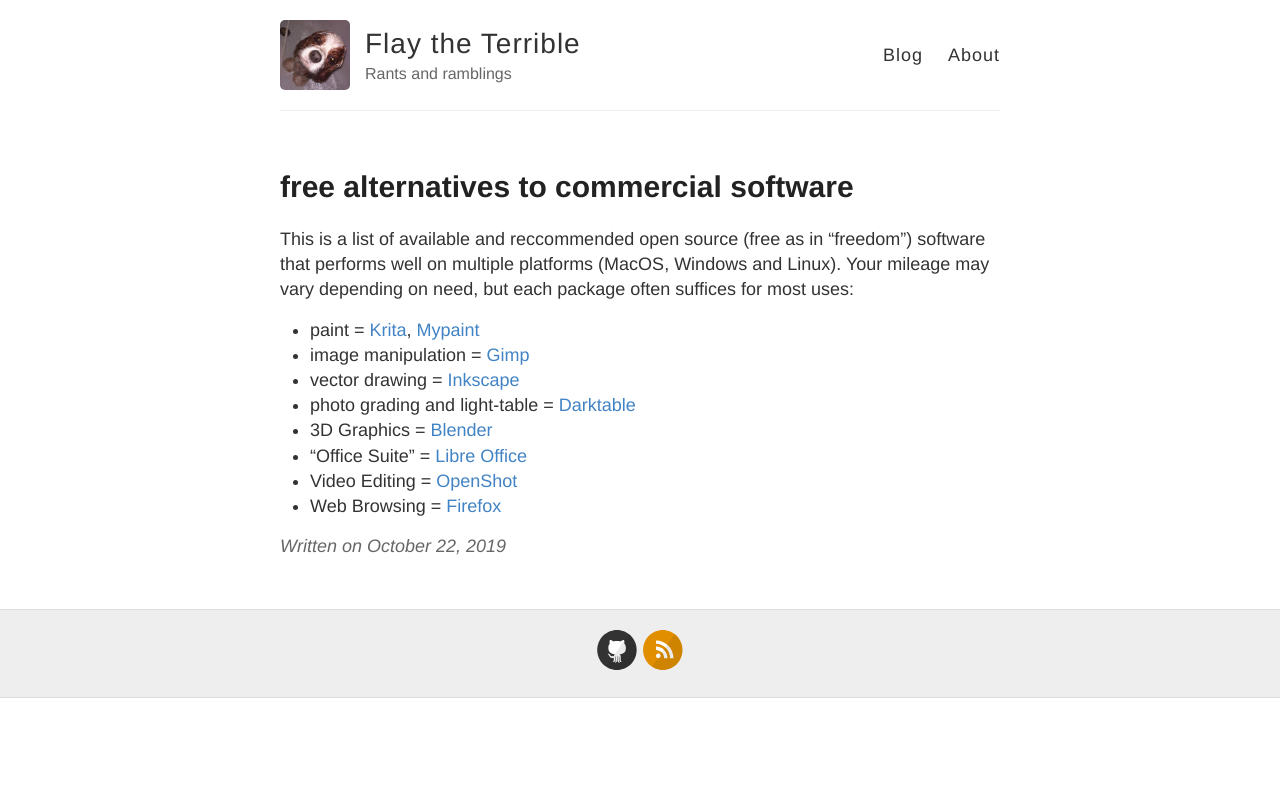
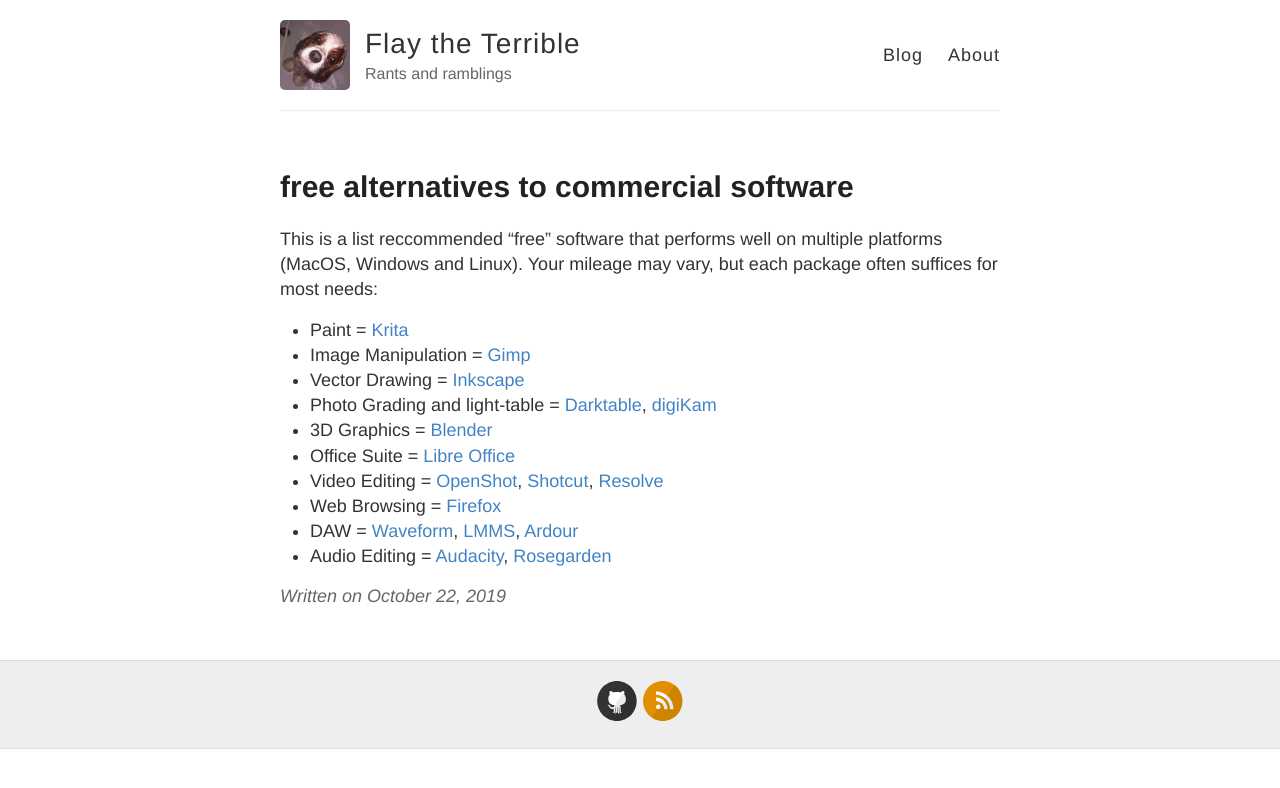
Before and after one commit to FlayTheTerrible/FlayTheTerrible.github.io, a Jekyll site: the page built from _posts/2019-10-22-free-alternatives-to-commercial-software.md, in a window 1280 px wide. Shown: the top 788 px of the page. Built offline with Jekyll 4.4.1, drawn with Linux system fonts in a browser that asks for light colours.

Commit message:
added new entries, formatting

```diff
--- a/_posts/2019-10-22-free-alternatives-to-commercial-software.md
+++ b/_posts/2019-10-22-free-alternatives-to-commercial-software.md
@@ -4,13 +4,15 @@ title: "free alternatives to commercial software"
 date: 2019-10-22
 ---
 
-This is a list of available and reccommended open source (free as in "freedom") software that performs well on multiple platforms (MacOS, Windows and Linux). Your mileage may vary depending on need, but each package often suffices for most uses:
+This is a list reccommended "free" software that performs well on multiple platforms (MacOS, Windows and Linux). Your mileage may vary, but each package often suffices for most needs:
 
-- paint = [Krita](https://krita.org/ "Krita - Digital Painting"),   [Mypaint](https://mypaint.org/ "MyPaint ")
-- image manipulation = [Gimp](https://gimp.org/)
-- vector drawing = [Inkscape](https://inkscape.org)
-- photo grading and light-table = [Darktable](https://www.darktable.org/)
+- Paint = [Krita](https://krita.org/ "Krita - Digital Painting")
+- Image Manipulation = [Gimp](https://gimp.org/)
+- Vector Drawing = [Inkscape](https://inkscape.org)
+- Photo Grading and light-table = [Darktable](https://www.darktable.org/), [digiKam](https://www.digikam.org/)
 - 3D Graphics = [Blender](https://www.blender.org/)
-- "Office Suite" = [Libre Office](https://www.libreoffice.org/)
-- Video Editing = [OpenShot](https://www.openshot.org/)
+- Office Suite = [Libre Office](https://www.libreoffice.org/)
+- Video Editing = [OpenShot](https://www.openshot.org/), [Shotcut](https://www.shotcut.org/), [Resolve](https://www.blackmagicdesign.com/products/davinciresolve/)
 - Web Browsing = [Firefox](https://www.mozilla.org/en-US/firefox/new/)
+- DAW = [Waveform](https://www.tracktion.com/products/waveform-free), [LMMS](https://lmms.io/), [Ardour](https://ardour.org/)
+- Audio Editing = [Audacity](https://www.audacityteam.org/), [Rosegarden](https://www.rosegardenmusic.com/)
```
